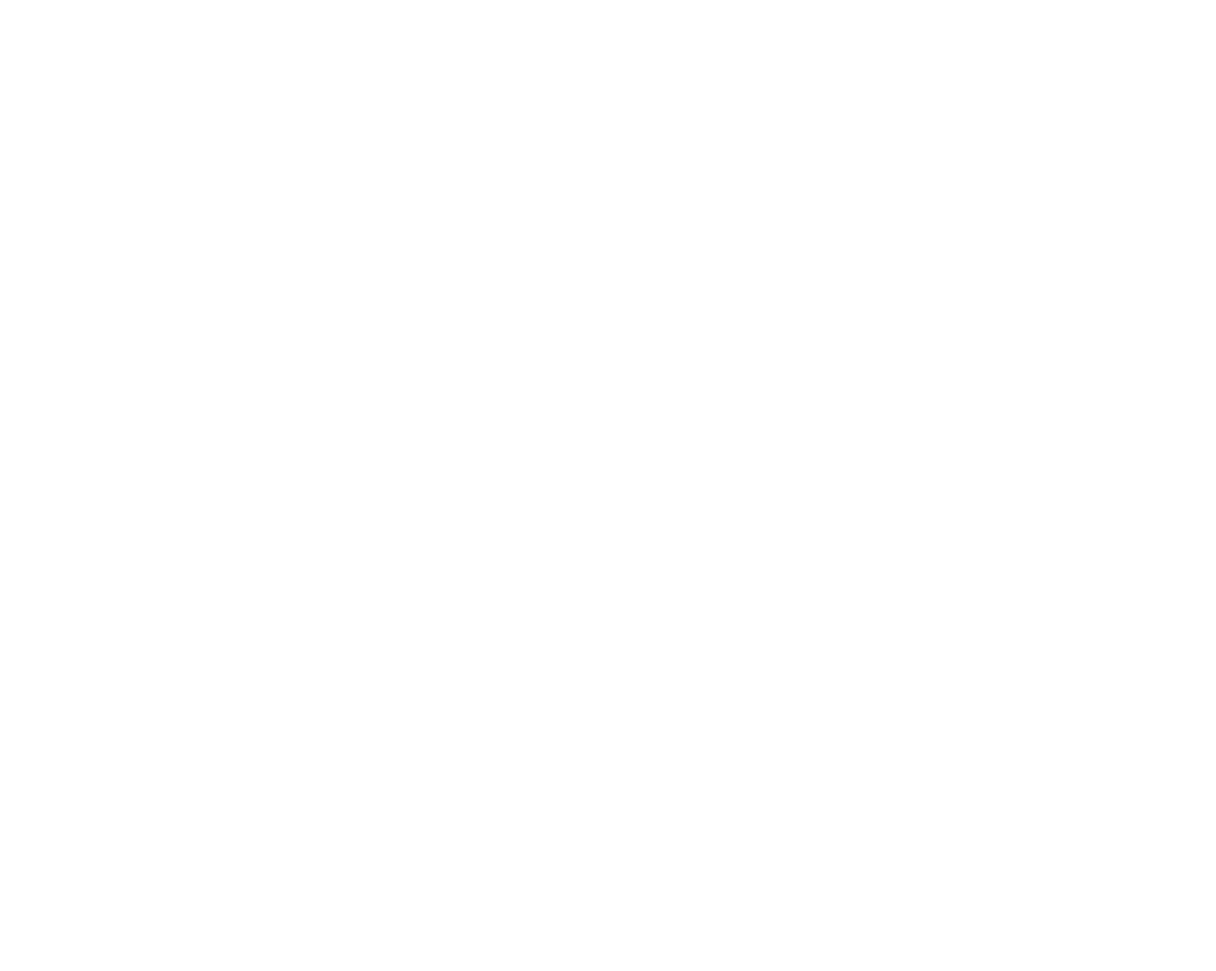
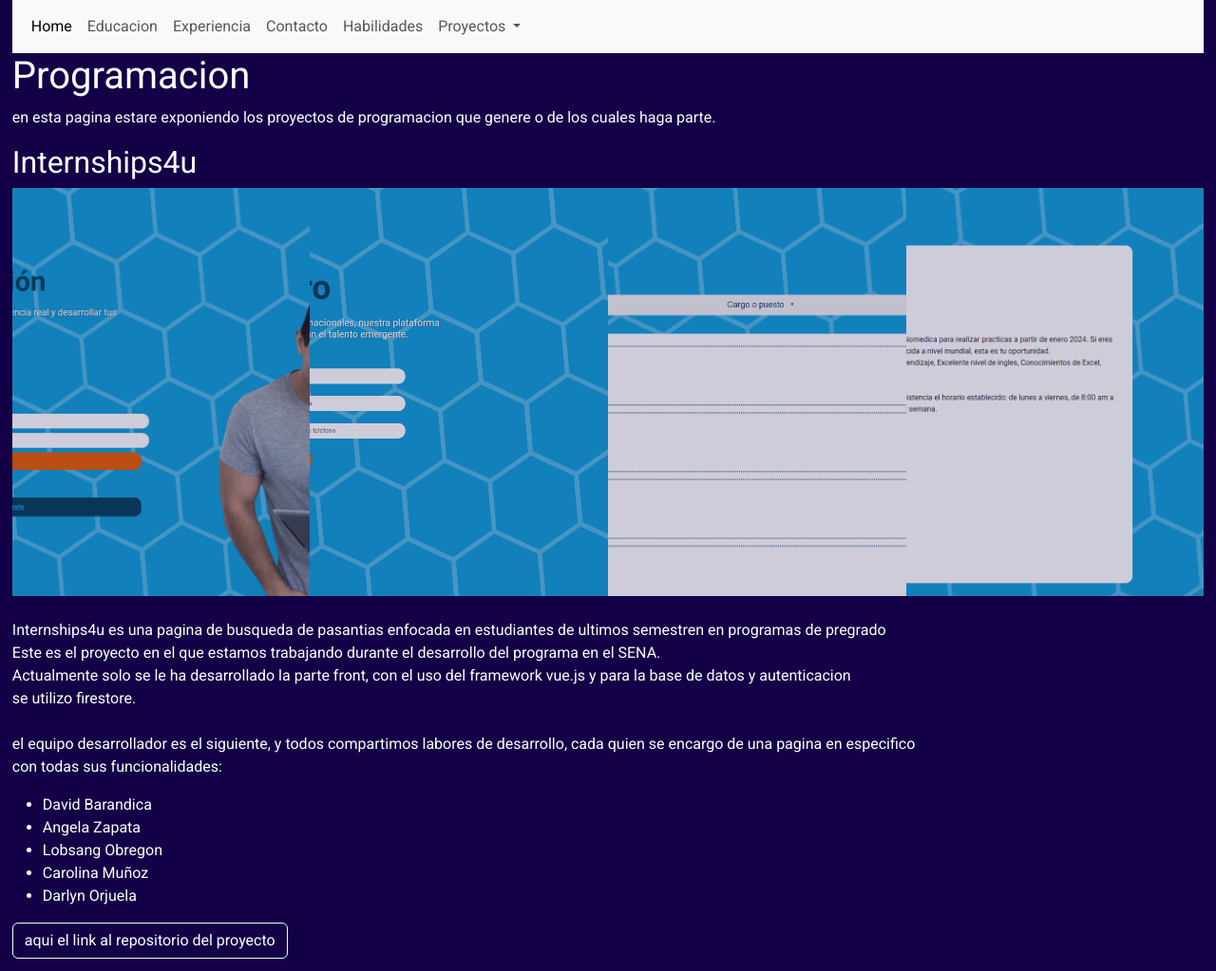
Before and after one commit to David-bx2/David-bx2.github.io, a plain HTML site: page projectsProgramming.html in a window 1280 px wide. Shown: the whole page at 95% size. Before the commit the page ends 800 px from the top, so only its background shows below. Drawn offline with nearby package versions, Linux system fonts and the light colour scheme.

Commit message:
se creo pagina de proyectos de programacion

```diff
--- a/projectsProgramming.html
+++ b/projectsProgramming.html
@@ -0,0 +1,107 @@
+<!DOCTYPE html>
+<html lang="en">
+
+<head>
+    <meta charset="UTF-8">
+    <meta name="viewport" content="width=device-width, initial-scale=1.0">
+    <title>Portafolio Jose David Fernandez Barandica</title>
+    <link href="https://cdn.jsdelivr.net/npm/bootstrap@5.3.2/dist/css/bootstrap.min.css" rel="stylesheet"
+        integrity="sha384-T3c6CoIi6uLrA9TneNEoa7RxnatzjcDSCmG1MXxSR1GAsXEV/Dwwykc2MPK8M2HN" crossorigin="anonymous">
+    <link rel="stylesheet" href="./styles.css">
+    <link href='https://fonts.googleapis.com/css?family=Roboto' rel='stylesheet'>
+    <script src="https://code.jquery.com/jquery-3.6.0.min.js" crossorigin="anonymous"></script>
+    <script src="https://cdn.jsdelivr.net/npm/bootstrap@5.3.2/dist/js/bootstrap.bundle.min.js"
+        crossorigin="anonymous"></script>
+
+</head>
+
+<body>
+    <nav class="navbar navbar-expand-lg bg-body-tertiary">
+        <div class="container-fluid">
+            <button class="navbar-toggler" type="button" data-bs-toggle="collapse" data-bs-target="#navbarNavDropdown"
+                aria-controls="navbarNavDropdown" aria-expanded="false" aria-label="Toggle navigation">
+                <span class="navbar-toggler-icon"></span>
+            </button>
+            <div class="collapse navbar-collapse" id="navbarNavDropdown">
+                <ul class="navbar-nav">
+                    <li class="nav-item">
+                        <a class="nav-link active" aria-current="page" href="./index.html">Home</a>
+                    </li>
+                    <li class="nav-item">
+                        <a class="nav-link" href="./education.html">Educacion</a>
+                    </li>
+                    <li class="nav-item">
+                        <a class="nav-link" href="./experience.html">Experiencia</a>
+                    </li>
+                    <li class="nav-item">
+                        <a class="nav-link" href="./contactInfo.html">Contacto</a>
+                    </li>
+                    <li class="nav-item">
+                        <a class="nav-link" href="./skills.html">Habilidades</a>
+                    </li>
+                    <li class="nav-item dropdown">
+                        <a class="nav-link dropdown-toggle" href="#" role="button" data-bs-toggle="dropdown"
+                            aria-expanded="false">
+                            Proyectos
+                        </a>
+                        <ul class="dropdown-menu">
+                            <li><a class="dropdown-item" href="./projectsVideogames.html">Videojuegos</a></li>
+                            <li><a class="dropdown-item" href="./projectsProgramming.html">Programacion</a></li>
+                        </ul>
+                    </li>
+                </ul>
+            </div>
+        </div>
+    </nav>
+
+    <h1>Programacion</h1>
+    <p>en esta pagina estare exponiendo los proyectos de programacion que genere o de los cuales haga parte.</p>
+
+    <div class="programming-entry">
+    <h2>Internships4u</h2>
+    <section>
+        <img src="./files/Captura de pantalla 2023-12-13 122023.png" alt="login" onclick="showImage(this)">
+        <img src="./files/Captura de pantalla 2023-12-13 122045.png" alt="registro" onclick="showImage(this)">
+        <img src="./files/Captura de pantalla 2023-12-13 122621.png" alt="busqueda" onclick="showImage(this)">
+        <img src="./files/Captura de pantalla 2023-12-13 124258.png" alt="entrada" onclick="showImage(this)">
+    </section>
+    <br>
+    <p>Internships4u es una pagina de busqueda de pasantias enfocada en estudiantes de ultimos semestren en programas de pregrado <br>
+    Este es el proyecto en el que estamos trabajando durante el desarrollo del programa en el SENA.<br>
+    Actualmente solo se le ha desarrollado la parte front, con el uso del framework vue.js y para la base de datos y autenticacion<br>
+se utilizo firestore.<br> <br>
+el equipo desarrollador es el siguiente, y todos compartimos labores de desarrollo, cada quien se encargo de una pagina en especifico<br>
+con todas sus funcionalidades:</p>
+<ul>
+
+    <li>David Barandica</li>
+    <li>Angela Zapata</li>
+    <li>Lobsang Obregon</li>
+    <li>Carolina Muñoz</li>
+    <li>Darlyn Orjuela</li>
+</ul>
+
+<button type="button" class="btn btn-outline-light"><a
+    href="https://github.com/Dar3173/vue-internships4u">aqui el link al repositorio del proyecto</a></button><br>
+</div>
+<div id="fullImageModal" class="full-image-modal" onclick="hideImage()">
+    <img id="modalImage" src="" alt="Full Image">
+</div>
+
+<script>
+    function showImage(element) {
+        var fullImageModal = document.getElementById('fullImageModal');
+        var modalImage = document.getElementById('modalImage');
+
+        modalImage.src = element.src;
+        fullImageModal.style.display = 'flex';
+    }
+
+    function hideImage() {
+        var fullImageModal = document.getElementById('fullImageModal');
+        fullImageModal.style.display = 'none';
+    }
+</script>
+</body>
+
+</html>
--- a/styles.css
+++ b/styles.css
@@ -4,6 +4,7 @@ body{
     font-family: 'Roboto', sans-serif;
     font-size: 18;
     text-decoration: none;
+    margin: 0px 1% 1% 1%;
 }
 
 a{
@@ -14,3 +15,39 @@ a{
 a:hover{
     color: orangered;
 }
+
+section{
+    display: flex;
+    width: 600 px;
+    height: 430px;
+}
+section img{
+    width: 0px;
+    flex-grow: 1;
+    object-fit: cover;
+    opacity: .8;
+    transition: .5s ease;
+}
+section img:hover{
+    cursor: crosshair;
+    width: 300px;
+    opacity: 1;
+    filter: contrast(120%);
+}
+
+.full-image-modal {
+    display: none;
+    position: fixed;
+    top: 0;
+    left: 0;
+    width: 100%;
+    height: 100%;
+    background: rgba(0, 0, 0, 0.8);
+    justify-content: center;
+    align-items: center;
+}
+.full-image-modal img {
+    max-width: 80%;
+    max-height: 80%;
+    object-fit: contain;
+}
```
Also changed, not shown: education.html (+1 -1 lines), files/Captura de pantalla 2023-12-13 122023.png (added), files/Captura de pantalla 2023-12-13 122045.png (added), files/Captura de pantalla 2023-12-13 122621.png (added), files/Captura de pantalla 2023-12-13 124258.png (added).
